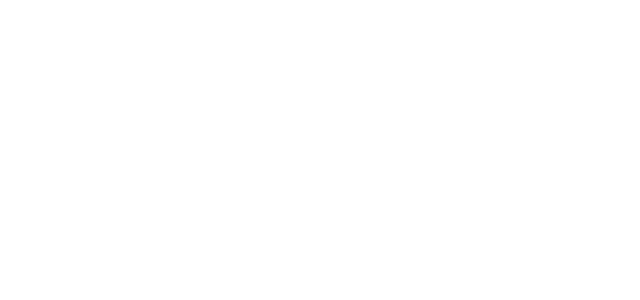
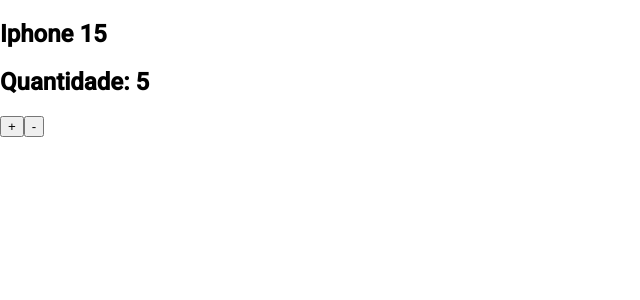
Before and after one commit to 38061027/ecommerce, an Angular app in the folder front-end/: page /cart in a window 1280 px wide. Before the commit this address led to /. Shown: the top 300 px of the page, without its empty margins (0-640 px from the left). Built offline with nearby package versions, Linux system fonts and the light colour scheme; data requests are answered from the project's data file.

Commit message:
Estruturando o cart component

```diff
--- a/front-end/src/app/app-routing.module.ts
+++ b/front-end/src/app/app-routing.module.ts
@@ -3,11 +3,13 @@ import { RouterModule, Routes } from '@angular/router';
 import { HomeComponent } from './components/home/home.component';
 import { FormComponent } from './components/form/form.component';
 import { DetailsComponent } from './components/details/details.component';
+import { CartComponent } from './components/cart/cart.component';
 
 const routes: Routes = [
   {path:"", component: HomeComponent, pathMatch:"full"},
   {path:"form", component: FormComponent},
   {path:"details/:id", component: DetailsComponent},
+  {path:"cart", component: CartComponent}
 ];
 
 @NgModule({
--- a/front-end/src/app/components/cart/cart.component.html
+++ b/front-end/src/app/components/cart/cart.component.html
@@ -1 +1,8 @@
-<p>cart works!</p>
+<div *ngFor="let item of cart">
+    <h2>{{ item.name }}</h2>
+    <h2>Quantidade: {{ item.quantity }}</h2>
+    <div class="btnQtd">
+      <button (click)="incrementQuantity(item)">+</button>
+      <button>-</button>
+    </div>
+  </div>
--- a/front-end/src/app/components/cart/cart.component.ts
+++ b/front-end/src/app/components/cart/cart.component.ts
@@ -1,10 +1,32 @@
-import { Component } from '@angular/core';
+import { Component, OnInit } from '@angular/core';
+import { IProducts } from 'src/app/interface/interface.';
+import { SharedService } from 'src/app/service/shared.service';
 
 @Component({
   selector: 'app-cart',
   templateUrl: './cart.component.html',
-  styleUrls: ['./cart.component.css']
+  styleUrls: ['./cart.component.css'],
 })
-export class CartComponent {
+export class CartComponent implements OnInit {
+  cart!: IProducts[];
+
+
+  constructor(private service: SharedService) {}
+
+  ngOnInit(): void {
+    this.getCart();
+  }
+
+  getCart() {
+    this.service.getCart().subscribe((res: IProducts[]) => (this.cart = res));
+  }
+
+  incrementQuantity(item: IProducts) {
+    item.quantity++;
+    this.service.updateQuantity(item.id, item.quantity).subscribe();
+  }
+
+
+
 
 }
--- a/front-end/src/app/components/home/home.component.html
+++ b/front-end/src/app/components/home/home.component.html
@@ -4,7 +4,7 @@
     <div class="search">
       <input type="text" placeholder="Pesquisar..."/>
     </div>
-    <span class="material-symbols-outlined" id="cartIcon"> shopping_cart <a class="counter">{{counterCart}}</a></span>
+    <span class="material-symbols-outlined" id="cartIcon" routerLink="cart"> shopping_cart <a class="counter">{{counterCart}}</a></span>
   </nav>
 
   <div class="containerProducts">
--- a/front-end/src/app/components/home/home.component.ts
+++ b/front-end/src/app/components/home/home.component.ts
@@ -9,7 +9,7 @@ import { SharedService } from 'src/app/service/shared.service';
 })
 export class HomeComponent implements OnInit{
 
-  counterCart:number = 2;
+  counterCart:number = 0;
   products!:IProducts[];
 
 
@@ -17,6 +17,7 @@ constructor(private service: SharedService){}
 
   ngOnInit(): void {
     this.getProducts();
+    this.service.getCart().subscribe(res => this.counterCart = res.length)
   }
   getProducts(){
     return this.service.getProducts().subscribe(res => this.products = res)
```
